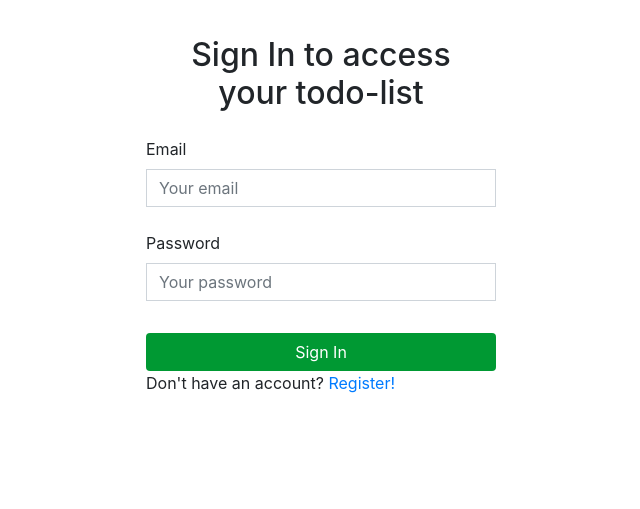
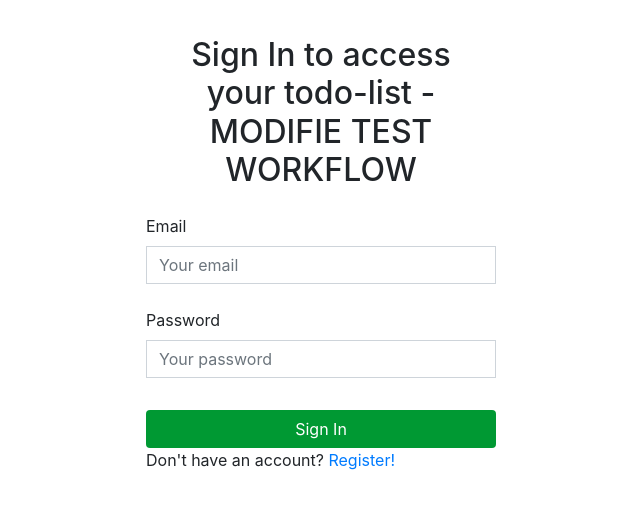
Before and after one commit to hpfpv/todo-repo-temp, a plain HTML site: page frontend/index.html in a window 1280 px wide. Shown: the part 43-552 px from the top of the page, without its empty margins (319-959 px from the left). Drawn offline with nearby package versions, Linux system fonts and the light colour scheme.

Commit message:
Update index.html

```diff
--- a/frontend/index.html
+++ b/frontend/index.html
@@ -20,7 +20,7 @@
     <div class="container">
         <div class="row">
             <div class="col-md-4 offset-md-4">
-                <h2 class="text-center signin-title">Sign In to access your todo-list</h2>
+                <h2 class="text-center signin-title">Sign In to access your todo-list - MODIFIE TEST WORKFLOW</h2>
                 <form onsubmit="return false;">
                     <div class="form-group input-field">
                         <label for="username">Email</label>
```
